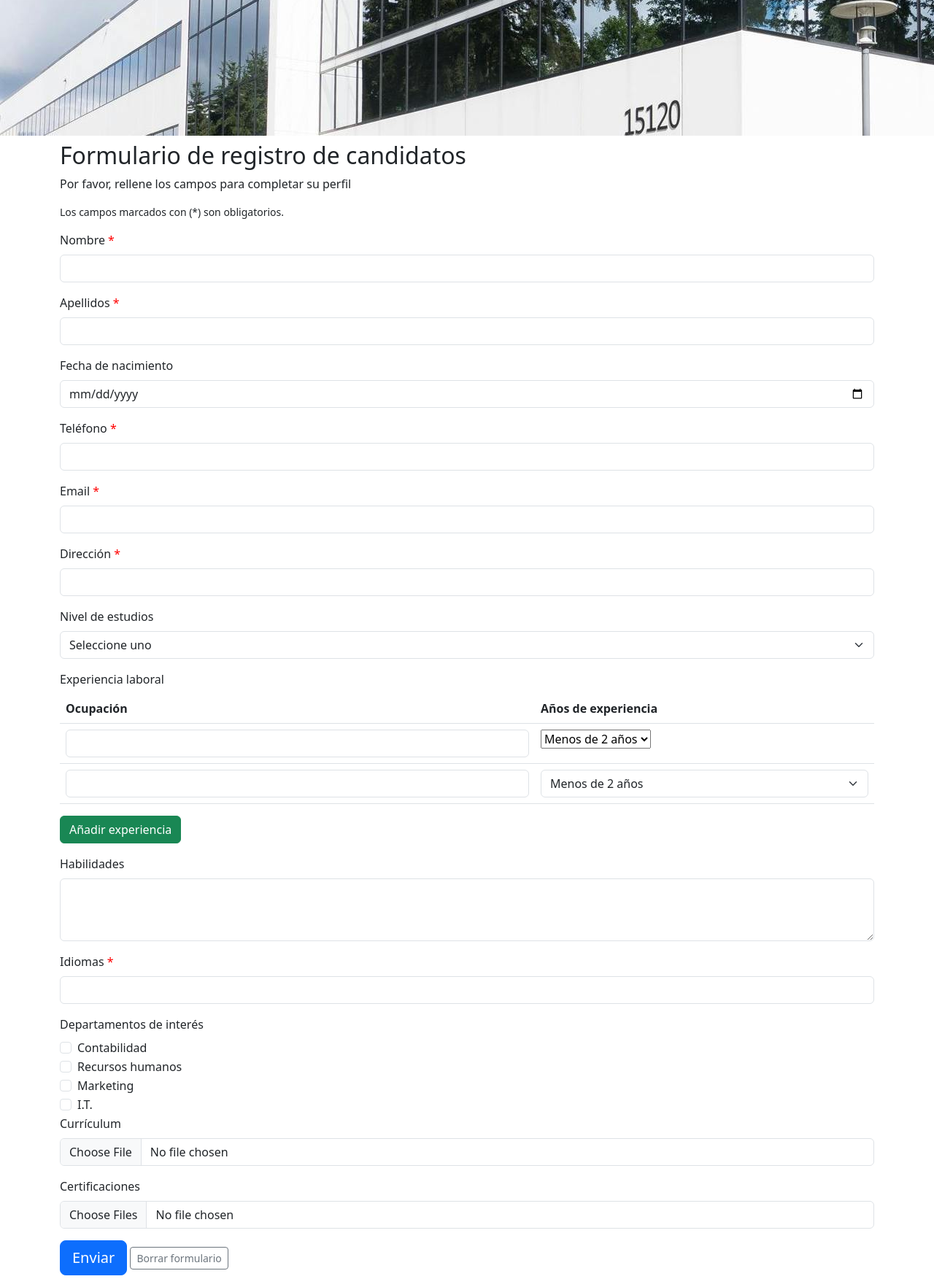
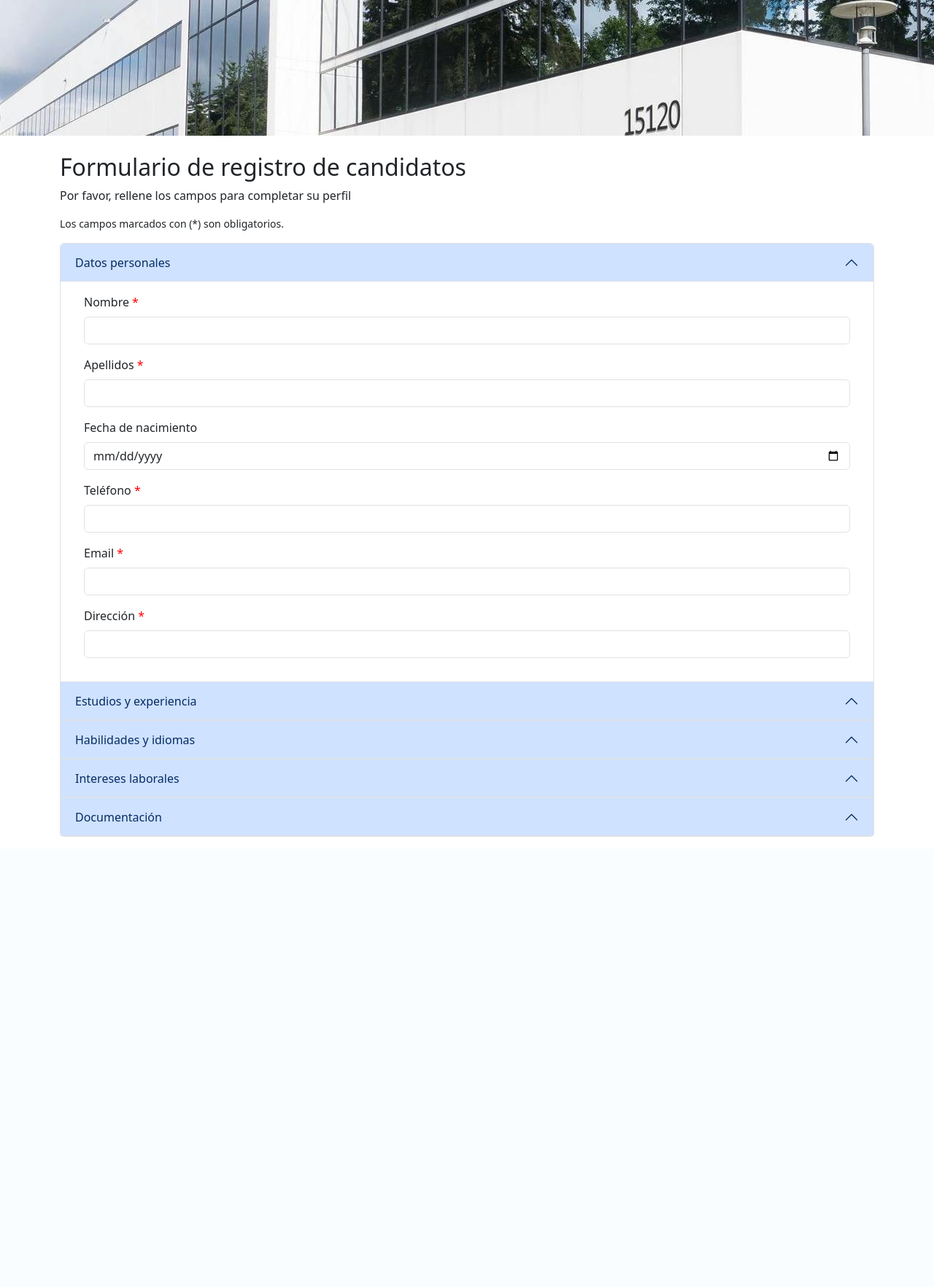
Before and after one commit to jairochapela/curriculums, a Flask app: page / in a window 1280 px wide. Shown: the part 614-2378 px from the top of the page at 73% size. After the commit the page ends 1761 px from the top, so only its background shows below. Run offline with Flask 3, Linux system fonts and the light colour scheme.

Commit message:
Accordion

```diff
--- a/templates/index.html
+++ b/templates/index.html
@@ -40,7 +40,7 @@
         </div>
     </header>
 
-    <div id="formulario" class="container mb-3 mt-2">
+    <div id="formulario" class="container mb-3 mt-4">
 
         <h2>Formulario de registro de candidatos</h2>
         <p>Por favor, rellene los campos para completar su perfil</p>
@@ -58,6 +58,15 @@
         {% endwith %}
 
         <form action="" method="post" enctype="multipart/form-data">
+            <div class="accordion" id="secciones">
+                <div class="accordion-item">
+                    <h2 class="accordion-header">
+                        <button class="accordion-button" type="button" data-bs-toggle="collapse" data-bs-target="#collapseZero" aria-expanded="true" aria-controls="collapseZero">
+                          Datos personales
+                        </button>
+                    </h2>
+                    <div id="collapseZero" class="accordion-collapse collapse container show" data-bs-parent="#secciones">
+                        <div class="accordion-body">
                             <div class="mb-3">
                                 <label for="first_name" class="form-label required">Nombre</label>
                                 <input type="text" class="form-control" id="first_name" name="first_name" required>
@@ -82,6 +91,18 @@
                                 <label for="address" class="form-label required">Dirección</label>
                                 <input type="text" class="form-control" id="address" name="address" required>
                             </div>
+
+                            <!-- <button class="btn btn-success" onclick="avanzar('collapseOne')">Siguiente</button> -->
+                        </div>
+                    </div>
+                </div>
+                <div class="accordion-item">
+                    <h2 class="accordion-header">
+                        <button class="accordion-button" type="button" data-bs-toggle="collapse" data-bs-target="#collapseOne" aria-expanded="true" aria-controls="collapseOne">
+                          Estudios y experiencia
+                        </button>
+                    </h2>
+                    <div id="collapseOne" class="accordion-collapse collapse container" data-bs-parent="#secciones">
                         <div class="mb-3">
                             <label for="education" class="form-label">Nivel de estudios</label>
                             <select class="form-select" id="education" name="education">
@@ -138,6 +159,15 @@
                             </table>
                             <button class="btn btn-success">Añadir experiencia</button>
                         </div>
+                    </div>
+                </div>
+                <div class="accordion-item">
+                    <h2 class="accordion-header">
+                        <button class="accordion-button" type="button" data-bs-toggle="collapse" data-bs-target="#collapseTwo" aria-expanded="true" aria-controls="collapseTwo">
+                          Habilidades y idiomas
+                        </button>
+                    </h2>
+                    <div id="collapseTwo" class="accordion-collapse collapse container" data-bs-parent="#secciones">
                         <div class="mb-3">
                             <label for="skills" class="form-label">Habilidades</label>
                             <textarea class="form-control" id="skills" rows="3" name="skills" required></textarea>
@@ -146,7 +176,16 @@
                             <label for="languages" class="form-label required">Idiomas</label>
                             <input type="text" class="form-control" id="languages" name="languages" required>
                         </div>
+                    </div>
+                </div>
 
+                <div class="accordion-item">
+                    <h2 class="accordion-header">
+                        <button class="accordion-button" type="button" data-bs-toggle="collapse" data-bs-target="#collapseThree" aria-expanded="true" aria-controls="collapseThree">
+                          Intereses laborales
+                        </button>
+                    </h2>
+                    <div id="collapseThree" class="accordion-collapse collapse container" data-bs-parent="#secciones">
 
                         <label for="departments" class="form-label">Departamentos de interés</label>
                         <div class="form-check">
@@ -174,8 +213,15 @@
                             </label>
                         </div>
                         <!-- Add more departments as needed -->
-
-
+                    </div>
+                </div>
+                <div class="accordion-item">
+                    <h2 class="accordion-header">
+                        <button class="accordion-button" type="button" data-bs-toggle="collapse" data-bs-target="#collapseFour" aria-expanded="true" aria-controls="collapseFour">
+                          Documentación
+                        </button>
+                    </h2>
+                    <div id="collapseFour" class="accordion-collapse collapse container" data-bs-parent="#secciones">
                         <div class="mb-3">
                             <label for="resume" class="form-label">Currículum</label>
                             <input type="file" class="form-control" id="resume" name="resume">
@@ -184,13 +230,25 @@
                             <label for="certifications" class="form-label">Certificaciones</label>
                             <input type="file" class="form-control" id="certifications" name="certifications" multiple>
                         </div>
-
                         <button type="submit" class="btn btn-primary btn-lg">Enviar</button>
                         <button type="reset" class="btn btn-outline-secondary btn-sm">Borrar formulario</button>
-
+                    </div>
                 </div>
             </div>
 
+        </form>
+    </div>
+
     <script src="https://cdn.jsdelivr.net/npm/bootstrap@5.3.0/dist/js/bootstrap.bundle.min.js"></script>
+
+    <script>
+        function avanzar(id) {
+            document.querySelectorAll('.collapse').forEach(function (el) {
+                el.classList.remove('show');
+            });
+
+            document.getElementById(id).classList.add('show');
+        }
+    </script>
 </body>
 </html>
```
Lines whose indentation alone changed are shown as unchanged.
